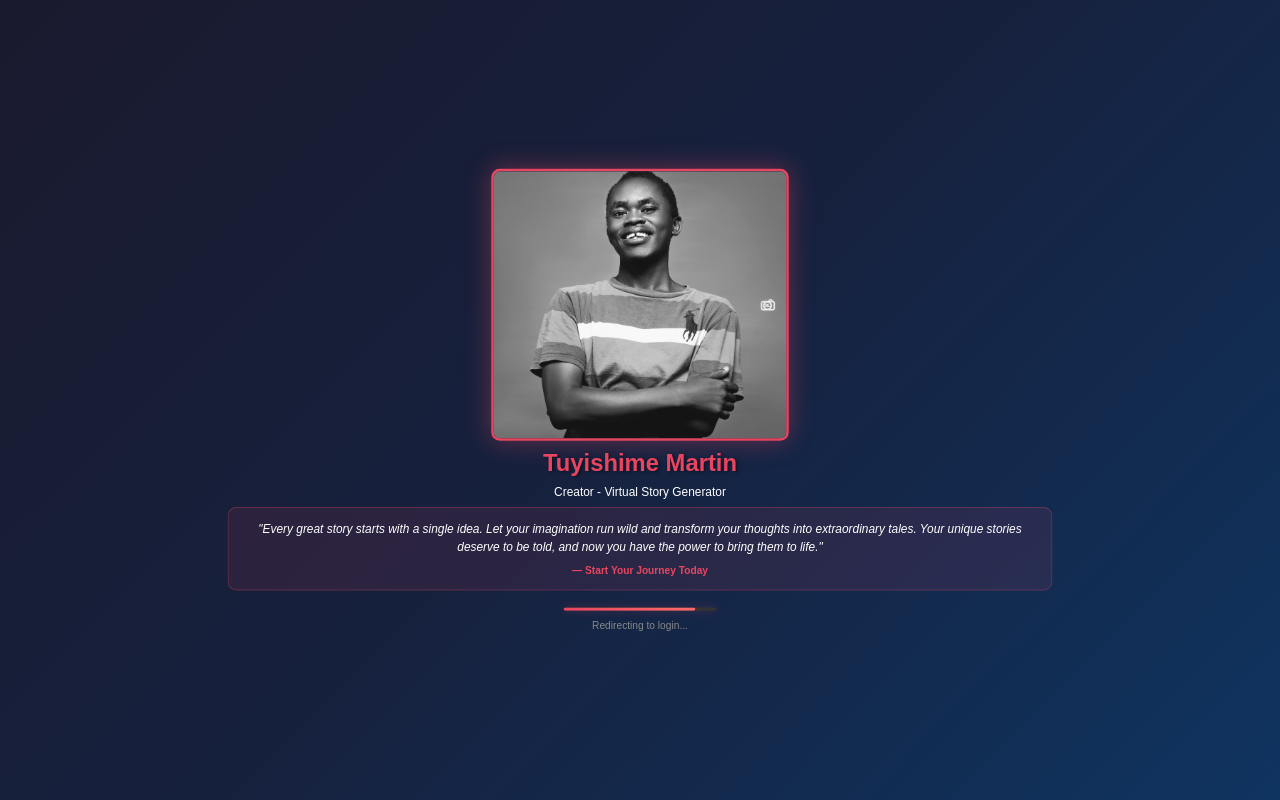
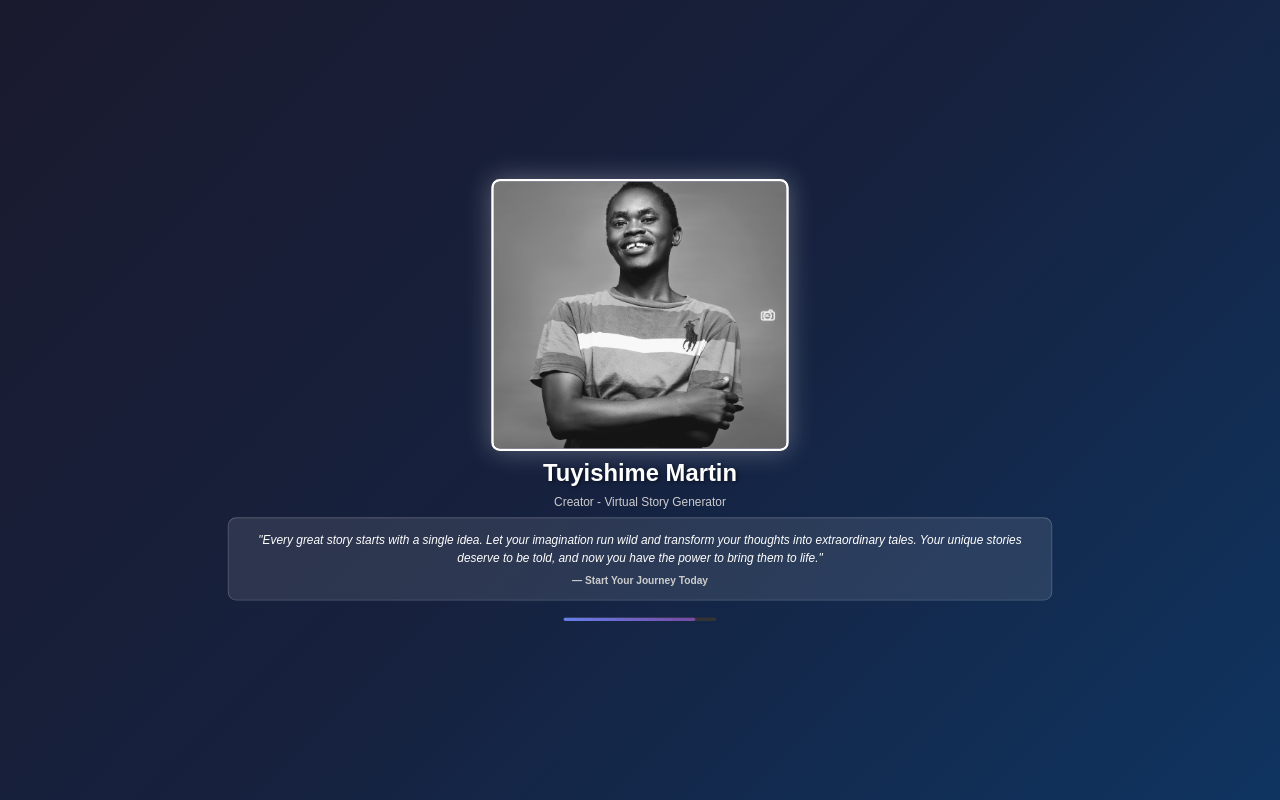
Before and after one commit to tuyishime812/virtual-story-generator, a Flask app: page / in a window 1280 px wide. Run offline with Flask 3, Linux system fonts and the light colour scheme.

Commit message:
Remove pink color and redirect text from splash screen

```diff
--- a/templates/splash.html
+++ b/templates/splash.html
@@ -39,29 +39,29 @@
             height: auto;
             max-height: 40vh;
             border-radius: 10px;
-            border: 3px solid #e94560;
-            box-shadow: 0 0 30px rgba(233, 69, 96, 0.4);
+            border: 3px solid #fff;
+            box-shadow: 0 0 30px rgba(255, 255, 255, 0.3);
             object-fit: cover;
             justify-self: center;
         }
 
         .creator-name {
-            color: #e94560;
+            color: #fff;
             font-size: 28px;
             font-weight: bold;
             text-shadow: 2px 2px 4px rgba(0, 0, 0, 0.5);
         }
 
         .creator-title {
-            color: #fff;
+            color: #ccc;
             font-size: 14px;
         }
 
         .quote-container {
             padding: 15px 20px;
-            background: rgba(233, 69, 96, 0.1);
+            background: rgba(255, 255, 255, 0.1);
             border-radius: 10px;
-            border: 1px solid rgba(233, 69, 96, 0.3);
+            border: 1px solid rgba(255, 255, 255, 0.2);
         }
 
         .quote {
@@ -72,7 +72,7 @@
         }
 
         .quote-author {
-            color: #e94560;
+            color: #ccc;
             font-size: 12px;
             margin-top: 10px;
             font-weight: bold;
@@ -85,14 +85,12 @@
             border-radius: 2px;
             margin: 10px auto 0;
             overflow: hidden;
-            box-shadow: 0 0 10px rgba(233, 69, 96, 0.3);
         }
 
         .loading-progress {
             height: 100%;
-            background: linear-gradient(90deg, #e94560, #ff6b6b);
+            background: linear-gradient(90deg, #667eea, #764ba2);
             border-radius: 2px;
-            box-shadow: 0 0 10px rgba(233, 69, 96, 0.6);
             animation: loading 10s linear forwards;
         }
 
@@ -148,7 +146,6 @@
         <div class="loading-bar">
             <div class="loading-progress"></div>
         </div>
-        <p class="redirect-text">Redirecting to login...</p>
     </div>
 
     <script>
```
